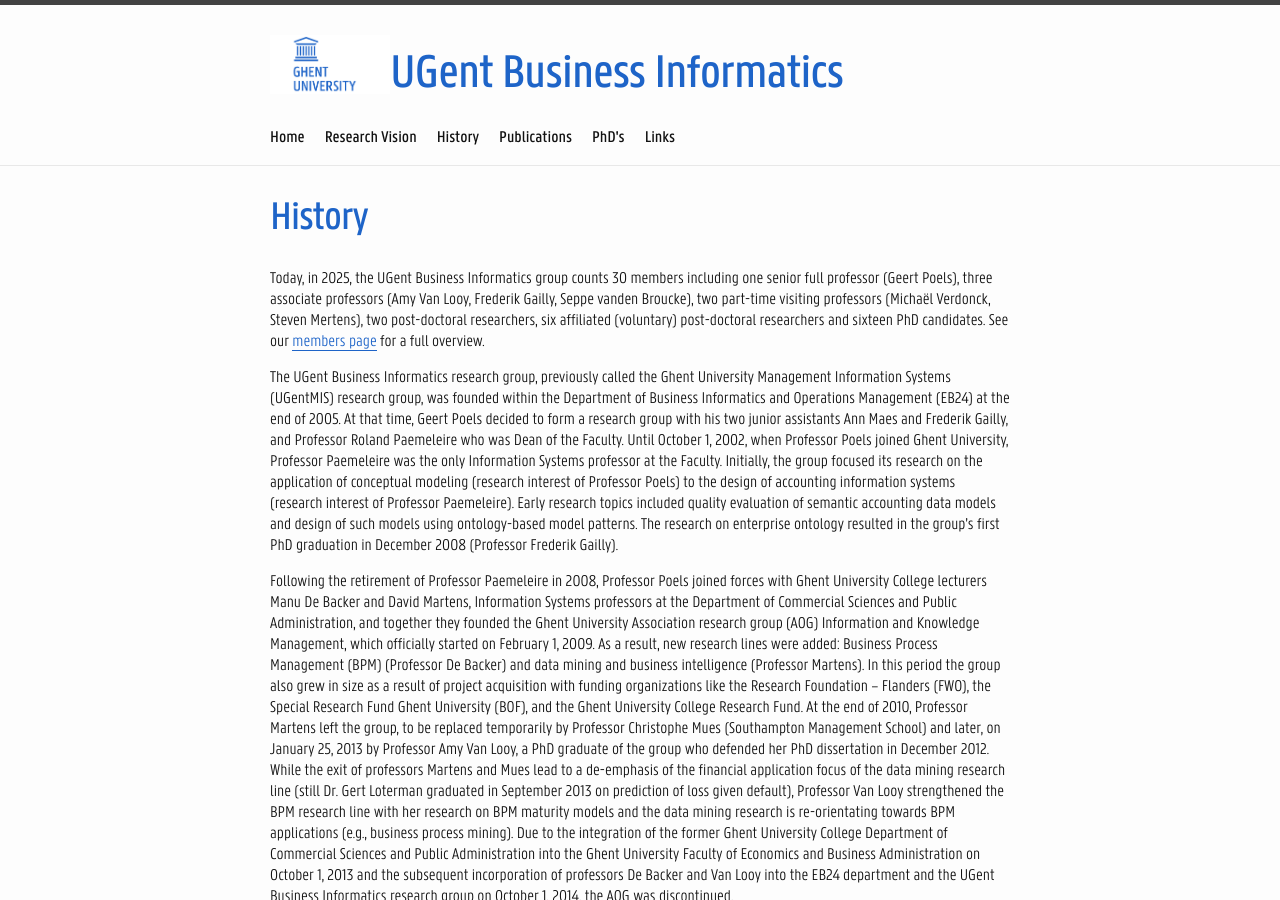
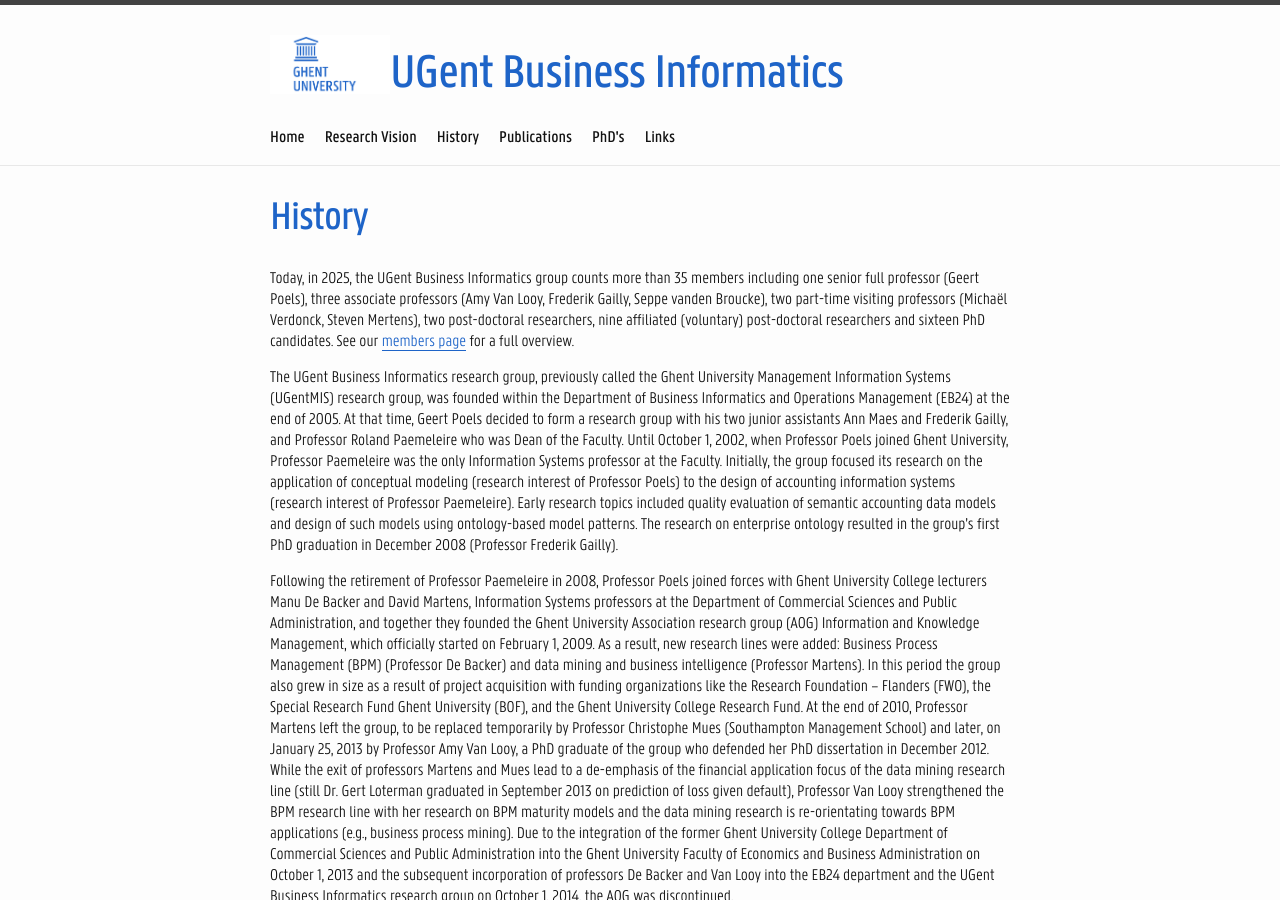
Before and after one commit to UGent-BusinessInformatics/ugent-businessinformatics.github.io, a Jekyll site: the page built from pages/02-history.markdown, in a window 1280 px wide and 900 px high. Built offline with Jekyll 4.4.1, drawn with Linux system fonts in a browser that asks for light colours.

Commit message:
Update 02-history.markdown
Update 8 Dec. 2025

```diff
--- a/pages/02-history.markdown
+++ b/pages/02-history.markdown
@@ -3,7 +3,7 @@
 title: History
 permalink: /history/
 ---
-Today, in 2025, the UGent Business Informatics group counts 30 members including one senior full professor (Geert Poels), three associate professors (Amy Van Looy, Frederik Gailly, Seppe vanden Broucke), two part-time visiting professors (Michaël Verdonck, Steven Mertens), two post-doctoral researchers, six affiliated (voluntary) post-doctoral researchers and sixteen PhD candidates. See our [members page](/members/) for a full overview.
+Today, in 2025, the UGent Business Informatics group counts more than 35 members including one senior full professor (Geert Poels), three associate professors (Amy Van Looy, Frederik Gailly, Seppe vanden Broucke), two part-time visiting professors (Michaël Verdonck, Steven Mertens), two post-doctoral researchers, nine affiliated (voluntary) post-doctoral researchers and sixteen PhD candidates. See our [members page](/members/) for a full overview.
 
 The UGent Business Informatics research group, previously called the Ghent University Management Information Systems (UGentMIS) research group, was founded within the Department of Business Informatics and Operations Management (EB24) at the end of 2005. At that time, Geert Poels decided to form a research group with his two junior assistants Ann Maes and Frederik Gailly, and Professor Roland Paemeleire who was Dean of the Faculty. Until October 1, 2002, when Professor Poels joined Ghent University, Professor Paemeleire was the only Information Systems professor at the Faculty. Initially, the group focused its research on the application of conceptual modeling (research interest of Professor Poels) to the design of accounting information systems (research interest of Professor Paemeleire). Early research topics included quality evaluation of semantic accounting data models and design of such models using ontology-based model patterns. The research on enterprise ontology resulted in the group’s first PhD graduation in December 2008 (Professor Frederik Gailly).
 
```
